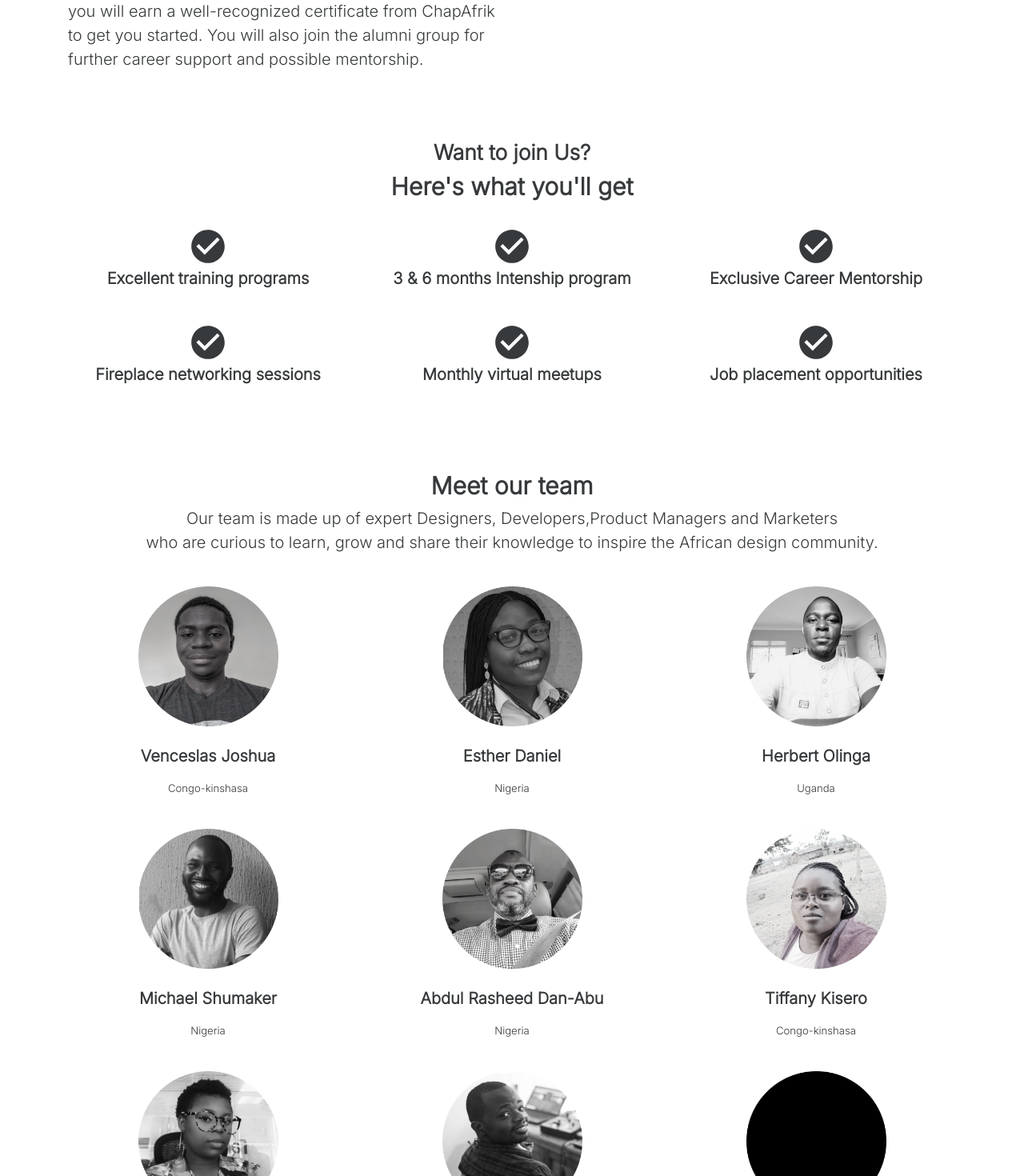
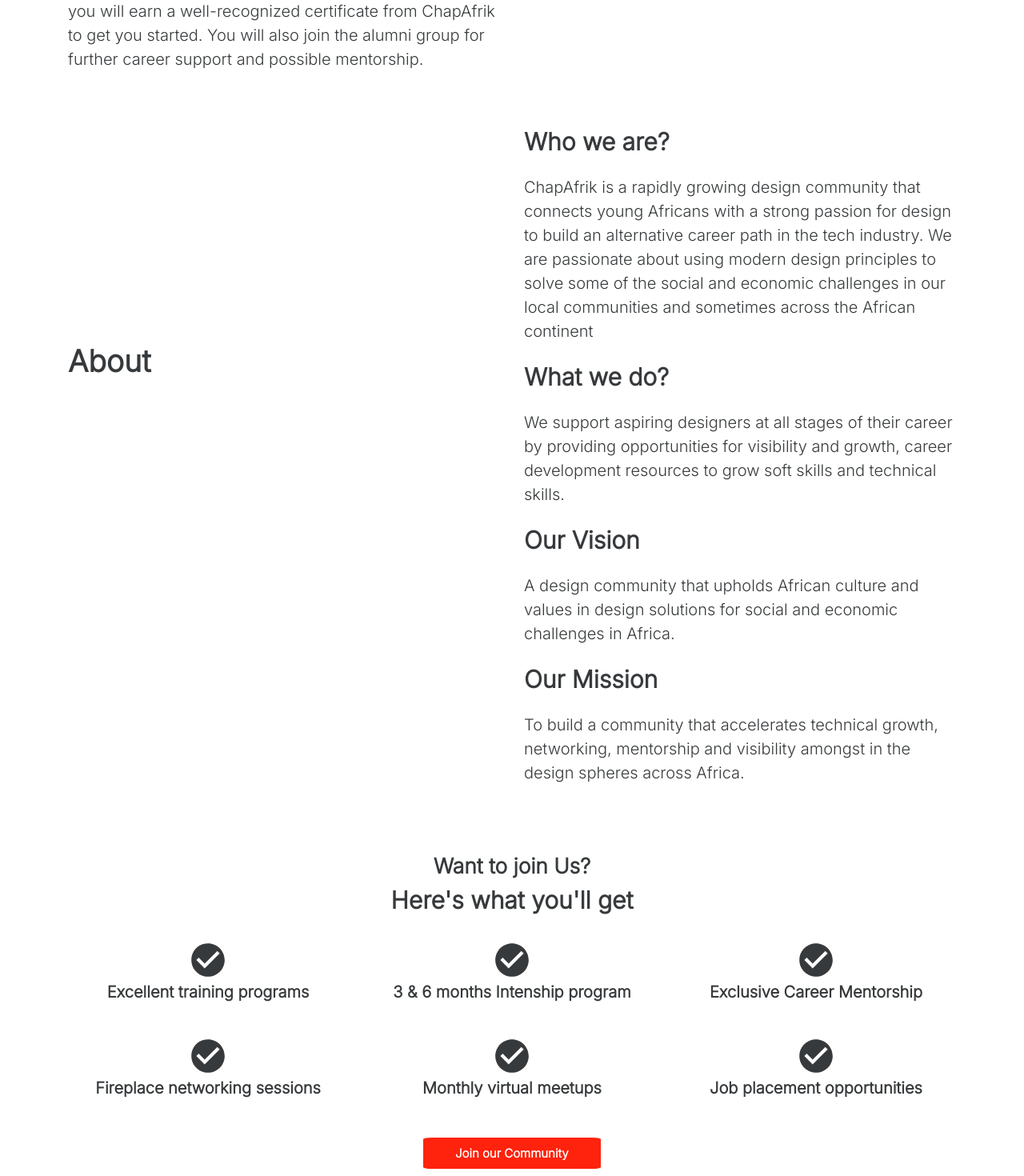
Before and after one commit to ChapAfrik-Community/chap-front, a React (Create React App) app: page / in a window 1280 px wide. Shown: the part 1440-2910 px from the top of the page at 80% size. Built offline with nearby package versions, Linux system fonts and the light colour scheme; grey boxes are pictures that could not be loaded.

Commit message:
about page and external page

```diff
--- a/package.json
+++ b/package.json
@@ -10,6 +10,7 @@
     "@testing-library/user-event": "^12.6.0",
     "react": "^17.0.1",
     "react-dom": "^17.0.1",
+    "react-external-link": "^1.2.1",
     "react-router-dom": "^5.2.0",
     "react-scripts": "4.0.1",
     "web-vitals": "^0.2.4"
--- a/src/App.js
+++ b/src/App.js
@@ -1,12 +1,13 @@
 import './App.css';
 import Header from './components/header/header.component';
 import Banner from './components/banner/banner.component';
-import {BrowserRouter as Router} from 'react-router-dom';
+import {BrowserRouter as Router,Route} from 'react-router-dom';
 import InternShip from './components/internship/internship.component';
 import Join from './components/join/join.component';
 import Member from './components/member/member.component';
 import ReadyJoin from './components/readyJoin/readyJoin.component';
 import Footer from './components/footer/footer.component';
+import About from './components/about/about.component';
 
 function App() {
   return (
@@ -16,9 +17,14 @@
       <Banner/>
       <div className="container">
         <InternShip/>
+        <About/>
         <Join/>
         <Member/>
         <ReadyJoin/>
+        <Route path='/privacy-policy' component={() => {
+            window.location.href = 'https://www.google.com';
+            return null;
+        }}/>
       </div>
       <Footer/>
       </div>
--- /dev/null
+++ b/src/components/about/about.component.css
@@ -0,0 +1,5 @@
+
+.center > h1{
+    margin-top: 50%;
+    margin-bottom: auto;
+}
--- /dev/null
+++ b/src/components/about/about.component.jsx
@@ -0,0 +1,44 @@
+import React from 'react'
+import './about.component.css';
+import AboutItem from './aboutitem/aboutitem.component';
+
+function About() {
+    return (
+        <section style={{
+            marginBottom:'40px',
+            marginTop:'30px'
+        }}>
+            <div className="row">
+                <div className="col-md-6 mt-4 center">
+                    <h1 className="font-weight-bold ">About</h1>
+                </div>
+                <div className="col-md-6">
+                   <AboutItem
+                   title='Who we are?'
+                   paragraph="ChapAfrik is a rapidly growing design community that connects young Africans
+                   with a strong passion for design to build an alternative career path in the tech industry.
+                   We are passionate about using modern design principles to solve some of the social and
+                   economic challenges in our local communities and sometimes across the African continent"
+                   />
+                   <AboutItem
+                   title='What we do?'
+                   paragraph="We support aspiring designers at all stages of their career by providing opportunities for
+                            visibility and growth, career development resources to grow soft skills and technical skills."
+                   />
+                   <AboutItem
+                   title='Our Vision'
+                   paragraph="A design community that upholds African culture and values in design solutions for social
+                   and economic challenges in Africa."
+                   />
+                   <AboutItem
+                   title='Our Mission'
+                   paragraph="To build a community that accelerates technical growth, networking, mentorship and
+                   visibility amongst in the design spheres across Africa."
+                   />
+                </div>
+            </div>
+        </section>
+    )
+}
+
+export default About
--- /dev/null
+++ b/src/components/about/aboutitem/aboutitem.component.jsx
@@ -0,0 +1,13 @@
+import React from 'react'
+
+function AboutItem({title, paragraph}) {
+    return (
+    <div>
+        <h2 className="font-weight-bold mb-4 mt-4">{title}</h2>
+        <p>{paragraph}</p>
+    </div>
+
+    )
+}
+
+export default AboutItem
--- /dev/null
+++ b/src/components/join/join.component.css
@@ -0,0 +1,11 @@
+.btn-dange{
+    margin-left: 40%;
+    padding: 10px 40px !important;
+    background-color: #FF220C !important;
+    border: none !important;
+    color: #fff !important;
+    font-weight: bold !important;
+    border-radius: 5% !important;
+    cursor: pointer !important;
+    text-decoration: none !important;
+}
--- a/src/components/join/join.component.jsx
+++ b/src/components/join/join.component.jsx
@@ -1,5 +1,7 @@
 import React from 'react'
 import JoinItem from '../joinItem/joinItem.component';
+import './join.component.css';
+import { Link } from 'react-router-dom';
 
 function Join() {
     return (
@@ -28,6 +30,15 @@
                 comment="Job placement opportunities"
                 />
             </div>
+            <div
+            className="button"
+             style={{
+                marginTop:'40px',
+                marginBottom:'30pxt',
+                alignItems:'center'
+                }}>
+                <Link to="/privacy-policy" target='_blank' className="btn-dange">Join our Community</Link>
+            </div>
         </section>
     )
 }
```
Also changed, not shown: 2 other files (tests, documents, lock files or other folders).
